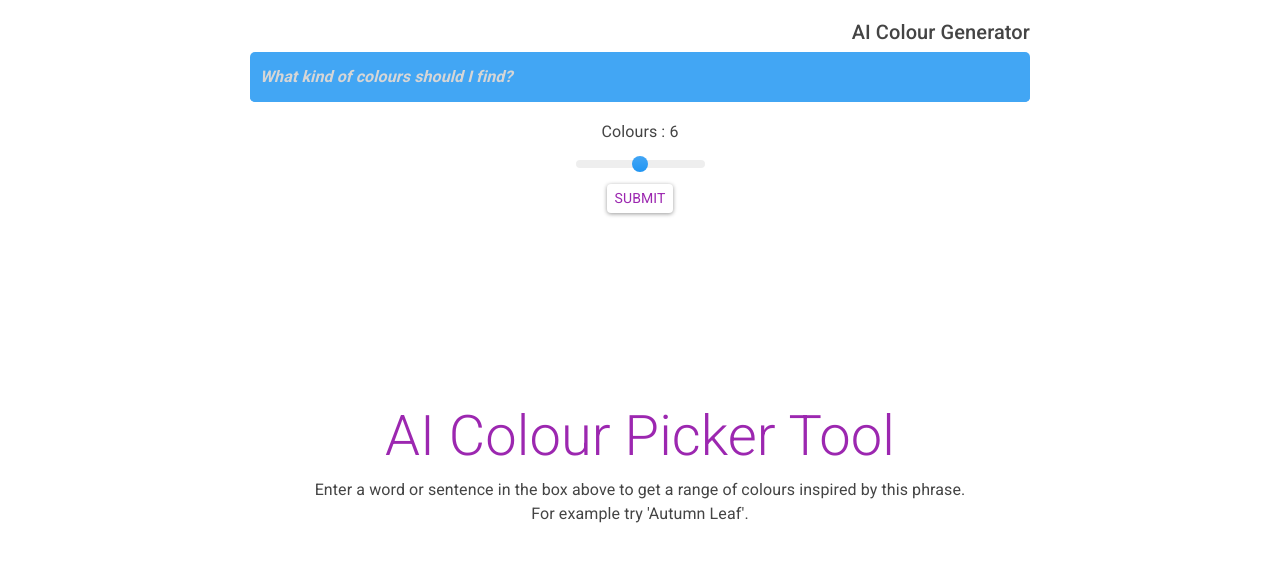
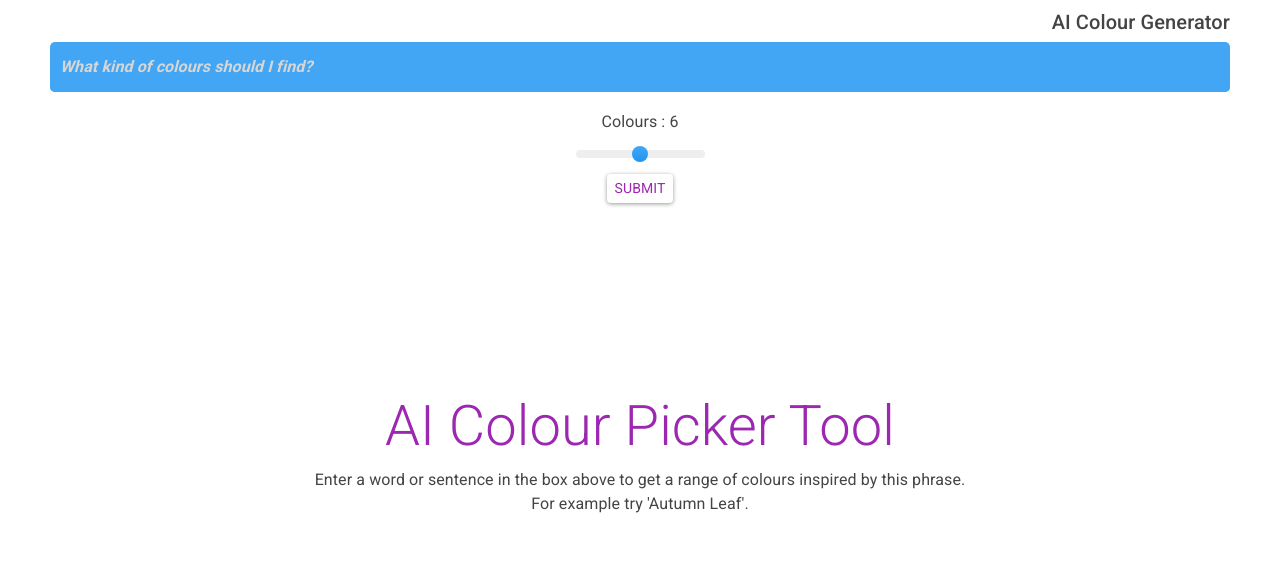
Before and after one commit to piyook/ai-colour-picker, a React (Vite) app: page / in a window 1280 px wide. Shown: the top 562 px of the page. Built offline with nearby package versions, Linux system fonts and the light colour scheme; no server answers.

Commit message:
chore(): improve css styling

```diff
--- a/src/App.css
+++ b/src/App.css
@@ -1,5 +1,5 @@
 #root {
-	max-width: 1000px;
+	max-width: 1200px;
 	margin: 0 auto;
 	text-align: center;
 	width: 100%;
@@ -13,7 +13,6 @@
 	position: sticky;
 	top: 0;
 	width: 100%;
-	max-width: 800px;
 	line-height: 60px;
 	z-index: 100;
 	padding: 10px;
@@ -21,7 +20,7 @@
 	flex-direction: column;
 	justify-content: center;
 	align-items: center;
-	margin: 10px 0px 0px 0px;
+	background-color: white;
 }
 
 .Header > input:focus {
@@ -66,8 +65,8 @@
 	flex-direction: column;
 	justify-content: center;
 	align-items: center;
-	background-color: rgba(1, 1, 1, 0.7);
-	backdrop-filter: blur(2px);
+	background-color: rgba(1, 1, 1, 0.5);
+	backdrop-filter: blur(1px);
 	z-index: 9999;
 }
 
--- a/src/components/color-results.tsx
+++ b/src/components/color-results.tsx
@@ -18,7 +18,7 @@ function ColourResults(props: {
 	return (
 		<motion.div
 			className="ColorResults"
-			variants={{ visible: { transition: { staggerChildren: 0.1 } } }}
+			variants={{ visible: { transition: { staggerChildren: 6 } } }}
 		>
 			{props.colours.map((colour) => {
 				return (
@@ -31,10 +31,10 @@ function ColourResults(props: {
 						<motion.div
 							className="ColorResults__result"
 							variants={{
-								hidden: { opacity: 0, y: -40 },
+								hidden: { opacity: 0, y: -5 },
 								visible: { opacity: 1, y: 0 },
 							}}
-							transition={{ type: 'spring', duration: 1 }}
+							transition={{ type: 'spring', duration: 4 }}
 						>
 							<ColorBlock
 								chosenColorHex={colour.hex}
--- a/src/views/color-view.tsx
+++ b/src/views/color-view.tsx
@@ -33,7 +33,7 @@ function ColourView(props: {
 			initial="hidden"
 			animate="visible"
 			exit="hidden"
-			transition={{ duration: 0.5 }}
+			transition={{ duration: 0.7 }}
 		>
 			<h2 className="ColourView__themeText display-4">
 				{props.aiColourData.colourPrompt}
```
Also changed, not shown: 1 other file (tests, documents, lock files or other folders).
